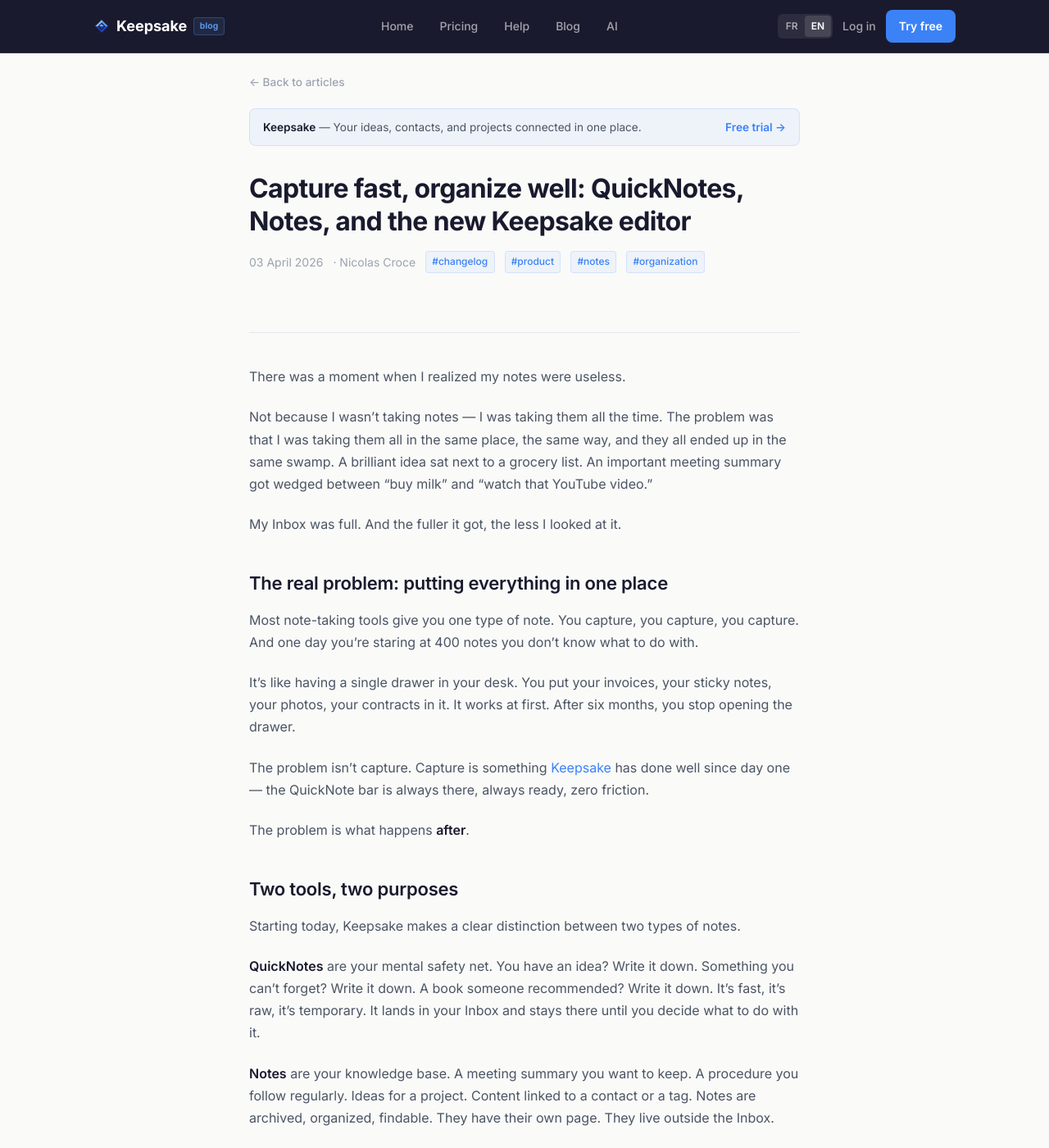
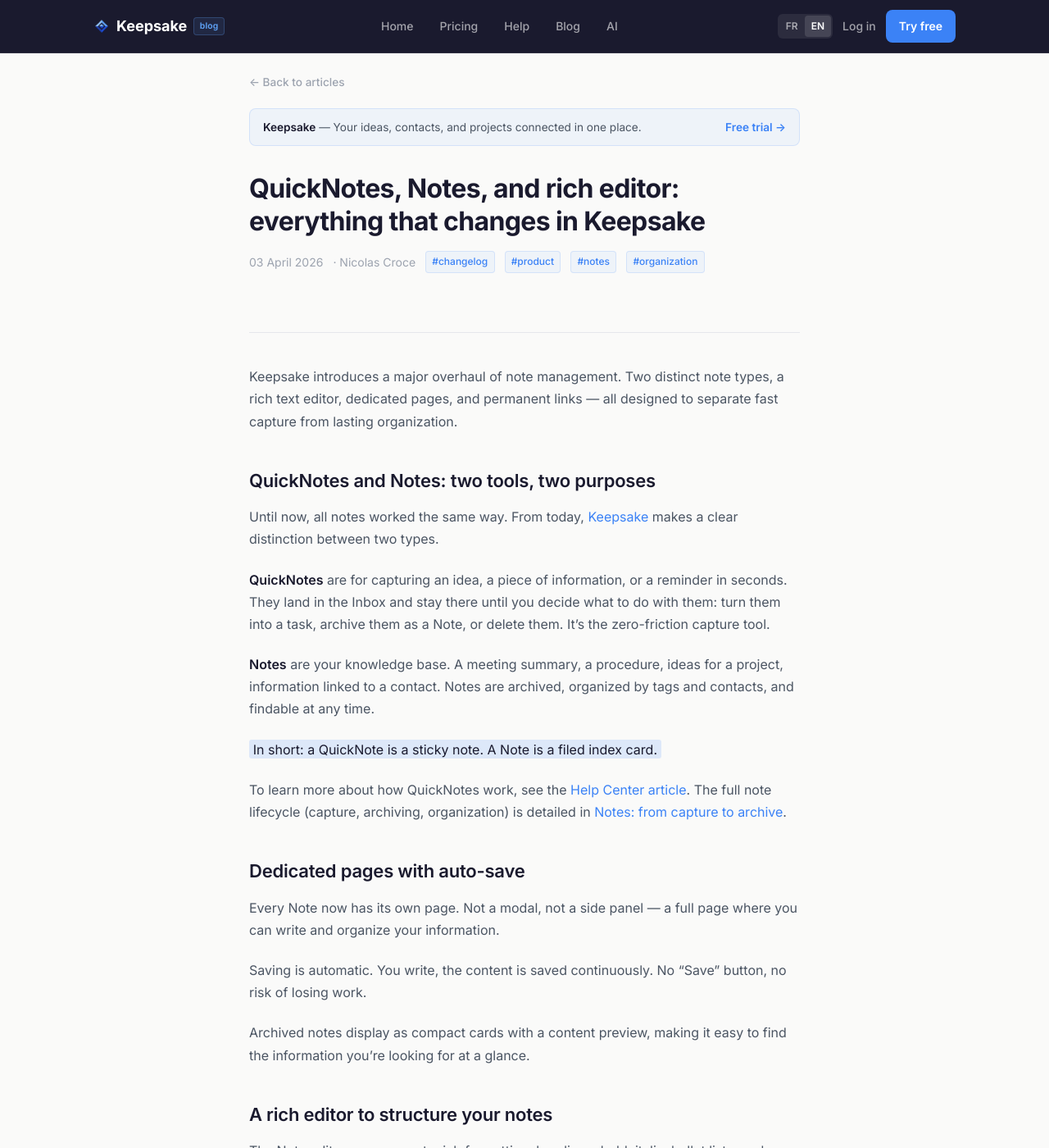
Before and after one commit to nicolascroce/keepsake-blog, a Jekyll site: the page built from _posts_en/2026-04-03-quicknotes-notes-rich-editor-keepsake.md, in a window 1280 px wide and 1400 px high. Shown: the whole window at 82% size. Built offline with Jekyll 4.4.1, drawn with Linux system fonts in a browser that asks for light colours; some of the changed text lies outside the part shown.

Commit message:
post: QuickNotes vs Notes, rich editor, permanent links (FR+EN) + mark style

```diff
--- a/_layouts/default.html
+++ b/_layouts/default.html
@@ -284,6 +284,14 @@
 
     li { margin-bottom: 0.4rem; }
     li::marker { color: var(--text-muted); }
+
+    /* ========== Highlight (mark) ========== */
+    mark {
+      background: rgba(59, 130, 246, 0.15);
+      color: var(--text);
+      padding: 0.1em 0.3em;
+      border-radius: 3px;
+    }
 
     /* ========== Blockquotes ========== */
     blockquote {
--- a/_posts_en/2026-04-03-quicknotes-notes-rich-editor-keepsake.md
+++ b/_posts_en/2026-04-03-quicknotes-notes-rich-editor-keepsake.md
@@ -1,90 +1,68 @@
 ---
-title: "Capture fast, organize well: QuickNotes, Notes, and the new Keepsake editor"
-description: "Keepsake now distinguishes QuickNotes (instant capture) from Notes (archived knowledge). With a rich text editor, dedicated pages, and permanent links."
+title: "QuickNotes, Notes, and rich editor: everything that changes in Keepsake"
+description: "Keepsake now distinguishes QuickNotes (instant capture) from Notes (archived knowledge). With a rich text editor, dedicated pages, permanent links, and context-aware creation."
 date: 2026-04-03
 author: Nicolas Croce
 tags: [changelog, product, notes, organization]
 ref: quicknotes-notes-rich-editor-keepsake
 ---
 
-There was a moment when I realized my notes were useless.
+Keepsake introduces a major overhaul of note management. Two distinct note types, a rich text editor, dedicated pages, and permanent links — all designed to separate fast capture from lasting organization.
 
-Not because I wasn't taking notes — I was taking them all the time. The problem was that I was taking them all in the same place, the same way, and they all ended up in the same swamp. A brilliant idea sat next to a grocery list. An important meeting summary got wedged between "buy milk" and "watch that YouTube video."
+## QuickNotes and Notes: two tools, two purposes
 
-My Inbox was full. And the fuller it got, the less I looked at it.
+Until now, all notes worked the same way. From today, [Keepsake](https://keepsake.place?ref=blog) makes a clear distinction between two types.
 
-## The real problem: putting everything in one place
+**QuickNotes** are for capturing an idea, a piece of information, or a reminder in seconds. They land in the Inbox and stay there until you decide what to do with them: turn them into a task, archive them as a Note, or delete them. It's the zero-friction capture tool.
 
-Most note-taking tools give you one type of note. You capture, you capture, you capture. And one day you're staring at 400 notes you don't know what to do with.
+**Notes** are your knowledge base. A meeting summary, a procedure, ideas for a project, information linked to a contact. Notes are archived, organized by tags and contacts, and findable at any time.
 
-It's like having a single drawer in your desk. You put your invoices, your sticky notes, your photos, your contracts in it. It works at first. After six months, you stop opening the drawer.
+<mark>In short: a QuickNote is a sticky note. A Note is a filed index card.</mark>
 
-The problem isn't capture. Capture is something [Keepsake](https://keepsake.place?ref=blog) has done well since day one — the QuickNote bar is always there, always ready, zero friction.
+To learn more about how QuickNotes work, see the [Help Center article](https://keepsake.place/en/help/quicknotes). The full note lifecycle (capture, archiving, organization) is detailed in [Notes: from capture to archive](https://keepsake.place/en/help/notes).
 
-The problem is what happens **after**.
+## Dedicated pages with auto-save
 
-## Two tools, two purposes
+Every Note now has its own page. Not a modal, not a side panel — a full page where you can write and organize your information.
 
-Starting today, Keepsake makes a clear distinction between two types of notes.
+Saving is automatic. You write, the content is saved continuously. No "Save" button, no risk of losing work.
 
-**QuickNotes** are your mental safety net. You have an idea? Write it down. Something you can't forget? Write it down. A book someone recommended? Write it down. It's fast, it's raw, it's temporary. It lands in your Inbox and stays there until you decide what to do with it.
+Archived notes display as compact cards with a content preview, making it easy to find the information you're looking for at a glance.
 
-**Notes** are your knowledge base. A meeting summary you want to keep. A procedure you follow regularly. Ideas for a project. Content linked to a contact or a tag. Notes are archived, organized, findable. They have their own page. They live outside the Inbox.
+## A rich editor to structure your notes
 
-The difference is simple: a QuickNote is a sticky note. A Note is an index card.
+The Note editor now supports rich formatting: headings, bold, italic, bullet lists, and numbered lists. A floating toolbar appears when you select text.
 
-## Index cards, exactly
+Tags autocomplete when you type `#` or `[[`, and contacts appear with `@`. This lets you quickly link your notes to projects and contacts without leaving the editor.
 
-If you know Ryan Holiday's method — inherited from Robert Greene, itself inspired by Montaigne and the Stoics — you know that index cards are one of the most powerful tools for building a personal knowledge base.
+To understand how tags organize your notes, tasks, and contacts in one place, see [Tags & Pages](https://keepsake.place/en/help/tags-and-pages).
 
-The idea: every important piece of information goes on a card. Every card has a category. Cards are filed in boxes. And when you need something, you know exactly where to look.
+## Permanent links for every note
 
-That's exactly what Notes do in Keepsake. Except instead of cardboard boxes, you have tags and contacts. And instead of searching manually, you have a permanent link and instant search.
+Every Note has a unique, permanent URL. You can bookmark it in your browser, paste it into another application, or share it.
 
-Archived notes now display as **compact cards** — with enough of a content preview to find information at a glance. Like index cards, but digital.
+This means your notes become stable references, accessible directly without navigating through the app.
 
-## Every note has its own page
+## Context-aware creation from tag and contact pages
 
-This is the most visible change. When you open a Note, it gets its own dedicated page. Not a modal, not a side panel — a real page.
+When you create a note from a tag page (for example `#Home project#`), it's automatically archived and linked to that tag. It doesn't go through the Inbox.
 
-On that page:
-- **Auto-save.** You write, it saves. No button, no risk of losing work.
-- **Rich text formatting.** Bold, italic, lists, headings — a rich editor with a floating toolbar that appears when you select text.
-- **Tag and contact autocomplete.** Type `#` or `[[` and your existing tags appear. Type `@` and your contacts do too.
-- **Copy a permanent link.** Every note has its own unique URL. Bookmark it, paste it in another app, send it to someone.
+The same behavior applies from a contact's profile. If you're on Sophie's page and create a note, it will be directly linked to Sophie and archived.
 
-This is the writing experience I wanted from day one.
+The principle: if you're already in a context, the information you add is already organized. No intermediate step needed.
 
-## Create a Note from context
-
-Here's a detail that changes a lot in practice.
-
-When you're on a tag page — say `#Home project#` — and you create a note, it no longer lands in the Inbox. It's directly archived and linked to that tag.
-
-Same thing from a contact's profile. You're on Sophie's page, you create a note? It's linked to Sophie, archived, ready to be found.
-
-It makes sense: if you're already in a context and you're adding information, you don't need to go through the Inbox. The information is already organized.
+To learn more about contact profiles and the information you can attach to them, see [Contact Profiles](https://keepsake.place/en/help/contact-profiles).
 
 ## Cmd+K: paste a link, navigate
 
-Small feature, big impact.
+Quick search (`Cmd+K`) now accepts Keepsake links. Copy the URL of a note, contact, tag, or task, paste it into the search bar, and you're taken directly to that page.
 
-You've copied a Keepsake link — from your browser, a message, or anywhere? Open search with `⌘K`, paste the link, and Keepsake takes you directly to that page.
+This is especially useful if you keep Keepsake links in other tools (task manager, messaging app, documents).
 
-Works with any app URL: notes, contacts, tags, tasks, journal.
+## Company selector on contacts
 
-## Companies linked to contacts
+You can now associate a company with a contact directly from their profile. Select an existing company from the list or create one on the fly. No more manually typing the name each time.
 
-You can now associate a company with a contact directly from their profile. Select an existing company or create one on the fly — no more typing the name every time in a text field.
+## Available now
 
-## The bigger picture
-
-All these improvements revolve around one idea: **separate capture from organization**.
-
-Your brain isn't made for holding things — it's made for having ideas. Capture everything with QuickNotes, without thinking. Then, at your own pace, turn what matters into structured Notes linked to your contacts and projects.
-
-It's the Capture → Inbox → Action flow. And now, every step has the right tool.
-
----
-
-*These features are available now on [Keepsake](https://keepsake.place?ref=blog). If you don't have an account yet, the free 7-day trial gives you access to everything.*
+All these features are accessible immediately on [Keepsake](https://keepsake.place?ref=blog). If you don't have an account yet, the free 7-day trial gives you access to all features.
```
Also changed, not shown: _posts_fr/2026-04-03-quicknotes-notes-editeur-riche-keepsake.md (+31 -53 lines).
